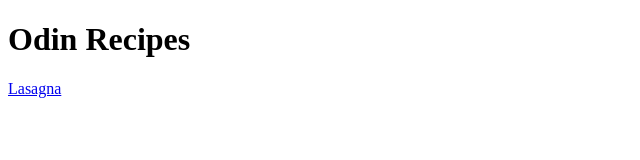
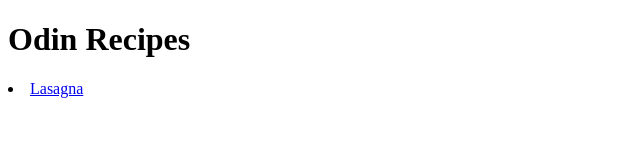
Before and after one commit to STEVVVU/odin-recipes, a plain HTML site: page index.html in a window 1280 px wide. Shown: the full height of the page, 0-640 px from the left. Drawn offline with Linux system fonts and the light colour scheme.

Commit message:
added recipes link to a list

```diff
--- a/index.html
+++ b/index.html
@@ -1,13 +1,15 @@
 <!DOCTYPE html>
 <html lang="en">
+
 <head>
   <meta charset="UTF-8">
   <meta http-equiv="X-UA-Compatible" content="IE=edge">
   <meta name="viewport" content="width=device-width, initial-scale=1.0">
   <title>Document</title>
 </head>
+
 <body>
   <h1>Odin Recipes</h1>
-  <a href="./recipes/lasagna.html"">Lasagna</a>
+  <li><a href="./recipes/lasagna.html"">Lasagna</a></li>
 </body>
 </html>
```
